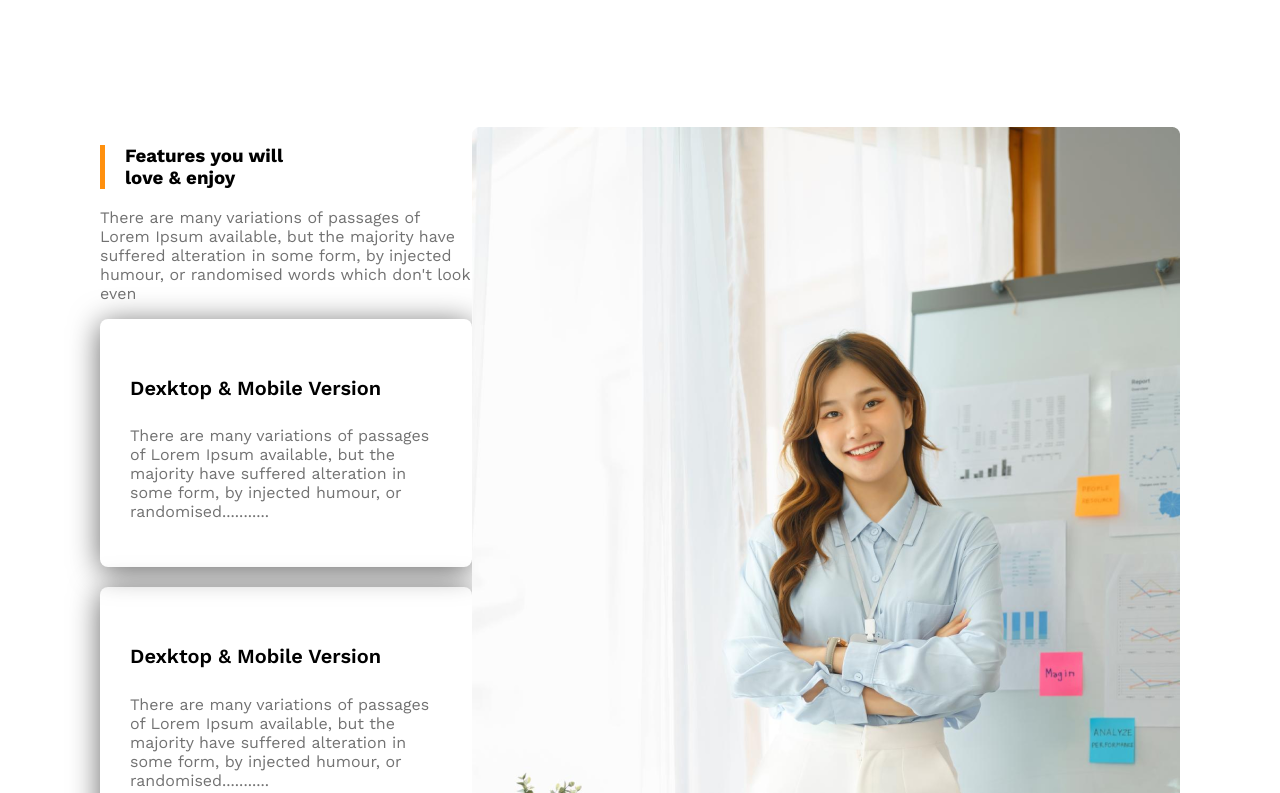
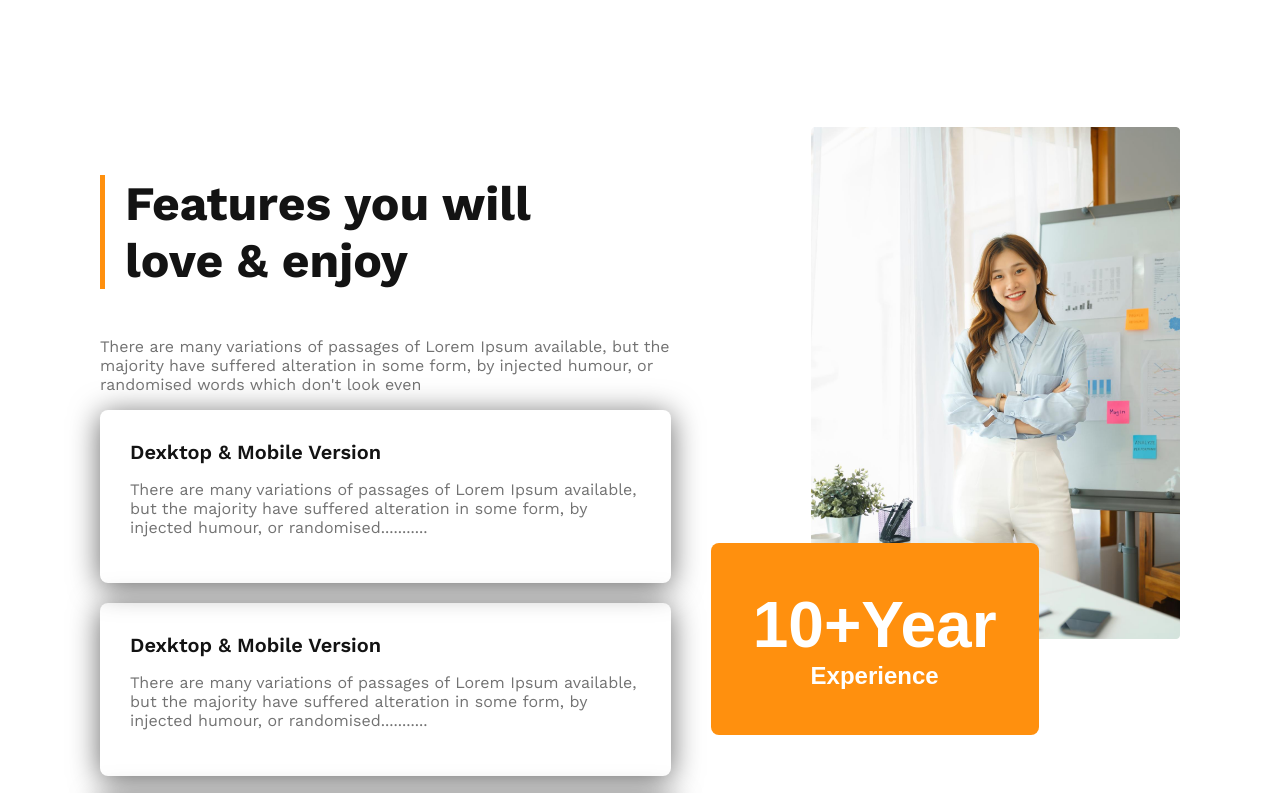
Before and after one commit to ashiqur0/g3-architects-website, a plain HTML site: page index.html in a window 1280 px wide. Shown: the part 1981-2774 px from the top of the page. Drawn offline with nearby package versions, Linux system fonts and the light colour scheme.

Commit message:
added experience badge and made feature section responsive

```diff
--- a/index.html
+++ b/index.html
@@ -50,37 +50,47 @@
         </section>
 
         <!-- feature section -->
-         <section class="features display-flex">
+        <section class="features display-flex">
             <div>
                 <h3 id="feature-section-title" class="section-title">Features you will <br>love & enjoy</h3>
-                <p class="text-light-gray">There are many variations of passages of Lorem Ipsum available, but the majority have suffered alteration in some form, by injected humour, or randomised words which don't look even</p>
+                <p class="text-light-gray">There are many variations of passages of Lorem Ipsum available, but the
+                    majority have suffered alteration in some form, by injected humour, or randomised words which don't
+                    look even</p>
 
                 <!-- feature card container -->
                 <div class="feature-card">
                     <h4 class="feature-title">Dexktop & Mobile Version</h4>
-                    <p class="text-light-gray">There are many variations of passages of Lorem Ipsum available, but the majority have suffered alteration in some form, by injected humour, or randomised...........</p>
+                    <p class="text-light-gray">There are many variations of passages of Lorem Ipsum available, but the
+                        majority have suffered alteration in some form, by injected humour, or randomised...........</p>
                 </div>
 
                 <div class="feature-card">
                     <h4 class="feature-title">Dexktop & Mobile Version</h4>
-                    <p class="text-light-gray">There are many variations of passages of Lorem Ipsum available, but the majority have suffered alteration in some form, by injected humour, or randomised...........</p>
+                    <p class="text-light-gray">There are many variations of passages of Lorem Ipsum available, but the
+                        majority have suffered alteration in some form, by injected humour, or randomised...........</p>
                 </div>
 
                 <div class="feature-card">
                     <h4 class="feature-title">Dexktop & Mobile Version</h4>
-                    <p class="text-light-gray">There are many variations of passages of Lorem Ipsum available, but the majority have suffered alteration in some form, by injected humour, or randomised...........</p>
+                    <p class="text-light-gray">There are many variations of passages of Lorem Ipsum available, but the
+                        majority have suffered alteration in some form, by injected humour, or randomised...........</p>
                 </div>
 
                 <div class="feature-card">
                     <h4 class="feature-title">Dexktop & Mobile Version</h4>
-                    <p class="text-light-gray">There are many variations of passages of Lorem Ipsum available, but the majority have suffered alteration in some form, by injected humour, or randomised...........</p>
+                    <p class="text-light-gray">There are many variations of passages of Lorem Ipsum available, but the
+                        majority have suffered alteration in some form, by injected humour, or randomised...........</p>
                 </div>
 
             </div>
-            <div>
+            <div class="featured-architect" >
                 <img src="images/architect.png" alt="">
+                <button id="experience-badge" class="btn-primary">
+                    <span id="experience-year">10+Year</span><br>
+                    <span>Experience</span>
+                </button>
             </div>
-         </section>
+        </section>
 
         <!-- some fact -->
         <section>
--- a/styles/architects.css
+++ b/styles/architects.css
@@ -106,9 +106,15 @@ main > section {
 }
 
 /* features related style */
+.features {
+    gap: 140px;
+}
 #feature-section-title {
     border-left: 5px solid #FF900E;
     padding-left: 20px;
+    font-size: 3rem;
+    font-weight: 700;
+    color: #131313;
 }
 .feature-card {
     padding: 30px;
@@ -120,6 +126,26 @@ main > section {
     font-weight: 600;
     font-size: 1.25rem;
 }
+.feature-title {
+    font-weight: 600;
+    font-size: 1.25rem;
+    color: #131313;
+    margin-top: 0px;
+    margin-bottom: 0px;
+}
+#experience-badge {
+    padding: 45px 42px;
+    font-size: 1.5rem;
+    margin-top: -100px;
+    margin-left: -100px;
+}
+#experience-year {
+    font-size: 4rem;
+    font-weight: 700;
+}
+.featured-architect img {
+    width: 100%;
+}
 
 /* some fact related styles */
 .fact-card {
@@ -130,6 +156,9 @@ main > section {
     text-align: center;
     align-items: center;
     justify-content: center;
+    font-size: 1.25rem;
+    font-weight: 600;
+    color: #131313;
 }
 .facts-container {
     display: grid;
@@ -150,6 +179,11 @@ main > section {
     max-width: 540px;
     margin: 24px;
 }
+.features-title {
+    font-weight: 700;
+    font-size: 3rem;
+    color: #131313;
+}
 
 /* sponsor related style */
 .sponsor-info {
@@ -167,8 +201,7 @@ main > section {
 
 /* footer style */
 footer {
-    max-width: 1080px;
-    margin: 130px auto;
+    margin: 130px 0;
     background-color: rgba(255, 144, 14, 0.1);
     height: 100px;
     display: flex;
@@ -219,7 +252,8 @@ footer p {
 
 /* medium size device */
 @media screen and (min-width: 576px) and (max-width: 992px) {
-    .teams, .features {
+    .teams,
+    .features {
         flex-direction: column;
     }
     .our-features {
```
